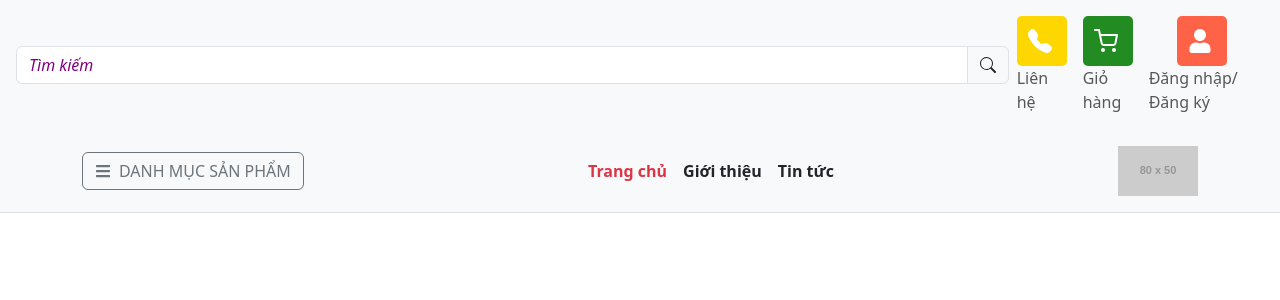
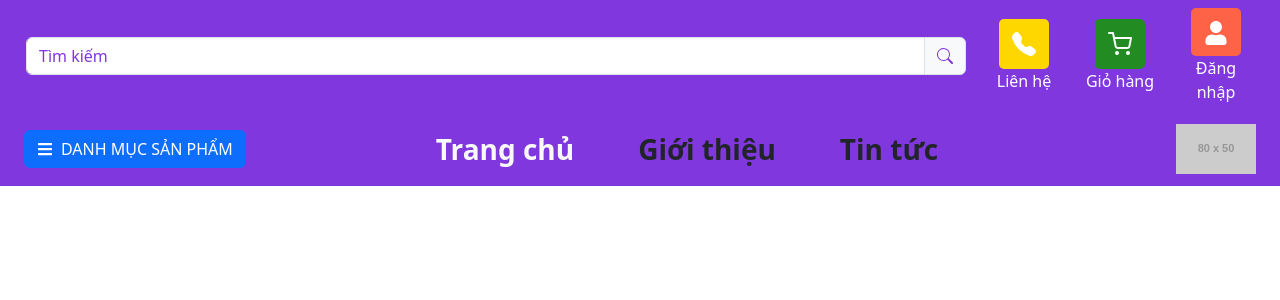
Before and after one commit to TellYaHeadliner/Pixel-Shop-Project, a React (Vite) app in the folder FE-E-commerce/: page / in a window 1280 px wide. Shown: the top 300 px of the page. Built offline with nearby package versions, Linux system fonts and the light colour scheme.

Commit message:
Update: Adding purple background color

```diff
--- a/FE-E-commerce/src/components/Button/ButtonNav.jsx
+++ b/FE-E-commerce/src/components/Button/ButtonNav.jsx
@@ -8,10 +8,8 @@ import styles from "./ButtonNav.module.css";
 const mapIcon = {
   "Liên hệ": BsFillTelephoneFill,
   "Giỏ hàng": FiShoppingCart,
-  "Đăng nhập/Đăng ký": FaUser,
+  "Đăng nhập": FaUser,
 };
-
-
 
 const ButtonNav = ({ name }) => {
   const IconComponent = mapIcon[name];
@@ -19,23 +17,22 @@ const ButtonNav = ({ name }) => {
   const iconClassName =
     name === "Giỏ hàng" ? styles.cart :
     name === "Liên hệ" ? styles.contact :
-    name === "Đăng nhập/Đăng ký" ? styles.user : "";
+    name === "Đăng nhập" ? styles.user : "";
 
   return (
-    <div className="button d-flex flex-column align-items-center">
+    <div className={styles.button}>
       {IconComponent && (
         <span className={`${styles.icon} ${iconClassName}`}>
           <IconComponent size="24px" color="#00" />
         </span>
       )}
-
-      <span>{name}</span>
+      <span style={{color: "white" }}>{name}</span>
     </div>
   );
 };
 
 ButtonNav.propTypes = {
-  name: PropTypes.string.isRequired, // Ensure 'name' is a string and required
+  name: PropTypes.string.isRequired,
 };
 
 export default ButtonNav;
--- a/FE-E-commerce/src/components/Button/ButtonNav.module.css
+++ b/FE-E-commerce/src/components/Button/ButtonNav.module.css
@@ -1,12 +1,29 @@
 .icon{
     background-color: var(--primary-background);
+    padding: 11px;
     width: 50px;
     height: 50px;
     display: inline-block;
-    padding: 11px;
     border: 1px solid var(--text-decoration);
     border-radius: 10%;
-    color: white
+    color: white;
+}
+
+.button{
+    display: flex;
+    flex-direction: column;
+    align-items: center;
+    justify-content: center;
+    width: 80px;
+    height: 80px;
+    border-radius: 8px;
+    transition: background-color 0.3s ease, transform 0.2s ease;
+    cursor: pointer;
+}
+
+.button:hover {
+    background-color: var(--accent-color);
+    transform: scale(1.05);
 }
 
 .icon.cart {
--- a/FE-E-commerce/src/components/Header/Header.jsx
+++ b/FE-E-commerce/src/components/Header/HeaderClient.jsx
@@ -1,14 +1,13 @@
 /* Header gộp giữa HeaderOne và HeaderTwo */
 import HeaderOne from "./HeaderOne";
 import HeaderTwo from "./HeaderTwo";
-
-const Header = () => {
+const HeaderClient = () => {
     return (
-        <>
-            <HeaderOne />
-            <HeaderTwo />
-        </>
-    )
+      <header>
+        <HeaderOne />
+        <HeaderTwo />
+      </header>
+    );
 }
 
-export default Header;
+export default HeaderClient;
--- a/FE-E-commerce/src/components/Header/HeaderOne.jsx
+++ b/FE-E-commerce/src/components/Header/HeaderOne.jsx
@@ -4,20 +4,25 @@ import Navbar from "react-bootstrap/Navbar";
 
 import ButtonNav from "../Button/ButtonNav";
 import Search from "../Search/Search";
+import styles from "./HeaderOne.module.css"
 
 const HeaderOne = () => {
   return (
-    <Navbar bg="light" expand="lg" className="px-3">
+    <Navbar
+      expand="lg"
+      className="px-3 text-center"
+      style={{ background: "#8037DE" }}
+    >
       <Search />
-      <Nav>
-        <Nav.Link href="/LienHe">
+      <Nav className="d-flex">
+        <Nav.Link href="/LienHe" className={styles.navLink}>
           <ButtonNav name="Liên hệ" />
         </Nav.Link>
-        <Nav.Link href="/GioHang">
+        <Nav.Link href="/GioHang" className={styles.navLink}>
           <ButtonNav name="Giỏ hàng" />
         </Nav.Link>
-        <Nav.Link href="/DangNhap">
-          <ButtonNav name="Đăng nhập/Đăng ký" />
+        <Nav.Link href="/DangNhap" className={styles.navLink}>
+          <ButtonNav name="Đăng nhập" />
         </Nav.Link>
       </Nav>
     </Navbar>
--- /dev/null
+++ b/FE-E-commerce/src/components/Header/HeaderOne.module.css
@@ -0,0 +1,7 @@
+.navLink{
+    width: 40% !important;
+}
+
+.headerOne{
+    background: var(--primary-color);
+}
--- a/FE-E-commerce/src/components/Header/HeaderTwo.jsx
+++ b/FE-E-commerce/src/components/Header/HeaderTwo.jsx
@@ -1,28 +1,32 @@
-import { Navbar, Nav, Button, Container } from "react-bootstrap";
+import { Navbar, Nav, Button} from "react-bootstrap";
 import { FaBars } from "react-icons/fa";
 
 const HeaderTwo = () => {
   return (
-    <Navbar bg="light" expand="lg" className="border-bottom py-3">
-      <Container>
-        {/* Danh mục sản phẩm */}
-        <Button
-          variant="outline-secondary"
-          className="d-flex align-items-center"
-        >
+    <Navbar expand="lg" className="px-4" style={{ background: "#8037DE" }}>
+      <Button className="d-flex align-items-center">
         <FaBars className="me-2" />
         DANH MỤC SẢN PHẨM
       </Button>
 
       {/* Menu liên kết */}
       <Nav className="mx-auto">
-          <Nav.Link href="/" className="text-danger fw-bold">
+        <Nav.Link
+          href="/"
+          className="text-danger fw-bold fs-3 me-lg-5 text-light"
+        >
           Trang chủ
         </Nav.Link>
-          <Nav.Link href="/about" className="text-dark fw-bold">
+        <Nav.Link
+          href="/about"
+          className="text-dark fw-bold fs-3 me-lg-5 text-light"
+        >
           Giới thiệu
         </Nav.Link>
-          <Nav.Link href="/news" className="text-dark fw-bold">
+        <Nav.Link
+          href="/news"
+          className="text-dark fw-bold fs-3 me-lg-5 text-light"
+        >
           Tin tức
         </Nav.Link>
       </Nav>
@@ -35,7 +39,6 @@ const HeaderTwo = () => {
           className="img-fluid"
         />
       </div>
-      </Container>
     </Navbar>
   );
 };
--- a/FE-E-commerce/src/components/Search/Search.jsx
+++ b/FE-E-commerce/src/components/Search/Search.jsx
@@ -6,18 +6,19 @@ import styles from "./Search.module.css";
 
 const Search = () => {
   return (
+    <div className={styles.searchBar}>
       <InputGroup>
         <Form.Control
           aria-label="Search"
           aria-describedby="basic-addon2"
           placeholder="Tìm kiếm"
-        className={styles.customInput}
+          className={styles.searchInput}
         />
-      <InputGroup.Text id="basic-addon1">
+        <InputGroup.Text id="basic-addon1" className={styles.searchIcon}>
           <BsSearch />
         </InputGroup.Text>
       </InputGroup>
-    // <input type="text" className={styles.customInput} placeholder="Tìm kiếm..." />
+    </div>
   );
 }
 
--- a/FE-E-commerce/src/components/Search/Search.module.css
+++ b/FE-E-commerce/src/components/Search/Search.module.css
@@ -1,8 +1,33 @@
-.customInput {
-  border-radius: 50px;
-  font-style: italic;
-  font-size: 14px;
+.searchInput {
+  border: none;
+  border-radius: 25px 0 0 25px;
+  outline: none;
+  box-shadow: none;
   &::placeholder{
-    color: purple !important;
+    color: var(--primary-color) !important;
   }
 }
+
+.searchBar{
+  display: flex;
+  justify-content: center;
+  align-items: center;
+  padding: 10px;
+  border-radius: 25px;
+  width: 100%;
+  height: 50px;
+  max-width: 85%;
+  margin: 0 auto;
+}
+
+
+.searchIcon {
+  background: var(--background-color) !important;
+  border: none;
+  border-radius: 0 25px 25px 0;
+  display: flex;
+  justify-content: center;
+  align-items: center;
+  color: var(--primary-color) !important;
+  padding: 0 10px;
+}
--- a/FE-E-commerce/src/components/layouts/MainLayout.jsx
+++ b/FE-E-commerce/src/components/layouts/MainLayout.jsx
@@ -1,12 +1,12 @@
 import { Outlet } from "react-router-dom"
 
-import Header from "../Header/Header";
+import HeaderClient from "../Header/HeaderClient";
 import Footer from "../Footer/Footer";
 
 export default function MainLayout(){
     <>
       <div className="d-flex flex-column min-vh-100">
-        <Header />
+        <HeaderClient />
 
         <main className="flex-grow-1 py-1">
           <div className="container">
--- a/FE-E-commerce/src/routes/AppRoute.jsx
+++ b/FE-E-commerce/src/routes/AppRoute.jsx
@@ -4,7 +4,7 @@ import { Routes, Route } from "react-router-dom";
 // import Contact from "../pages/LienHe";
 import Home from "../pages/Home";
 import NotFound from "../pages/NotFound";
-import Header from "../components/Header/Header";
+import Header from "../components/Header/HeaderClient";
 
 const AppRoutes = () => (
   <div>
```
Also changed, not shown: FE-E-commerce/src/utils/GlobalVariable.jsx (deleted, +0 -9 lines). Lines whose indentation alone changed are shown as unchanged.
